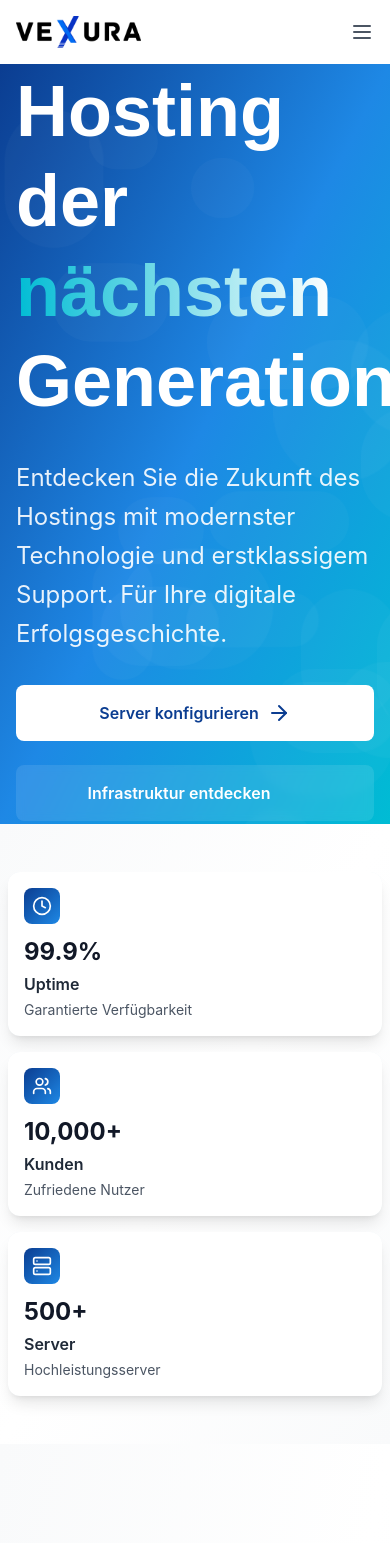
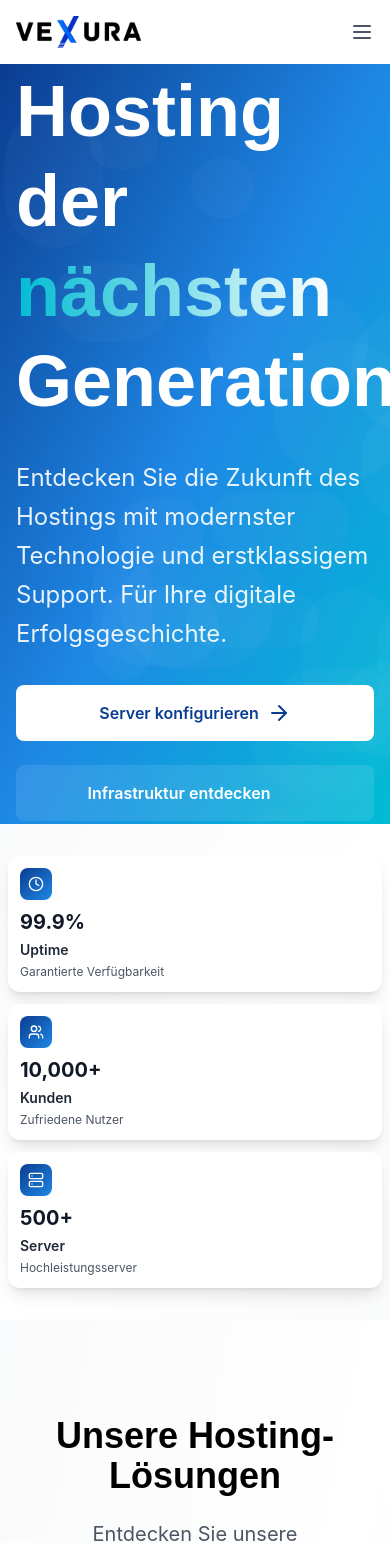
Before and after one commit to adriankrypton/vexura-react, a React (Vite) app: page / in a window 390 px wide. Shown: the top 1543 px of the page. Built offline with nearby package versions, Linux system fonts and the light colour scheme; a web font is replaced by a local one.

Commit message:
startseite anpassen frs handy

```diff
--- a/src/pages/HomePage.tsx
+++ b/src/pages/HomePage.tsx
@@ -49,10 +49,10 @@ export function HomePage() {
       <HeroSection />
 
       {/* Stats Section */}
-      <section className="py-12 md:py-20 relative overflow-hidden">
+      <section className="py-8 md:py-20 relative overflow-hidden">
         <div className="absolute inset-0 bg-gradient-to-br from-gray-50 via-white to-gray-50" />
         <div className="container mx-auto px-2 md:px-4 relative">
-          <div className="grid grid-cols-1 md:grid-cols-3 gap-4 md:gap-8">
+          <div className="grid grid-cols-1 md:grid-cols-3 gap-3 md:gap-8">
             {stats.map((stat, index) => (
               <motion.div
                 key={index}
@@ -63,13 +63,13 @@ export function HomePage() {
                 className="relative group"
               >
                 <div className="absolute inset-0 bg-gradient-to-br from-primary/5 to-accent-turquoise/5 rounded-xl transform transition-transform group-hover:scale-105" />
-                <div className="relative bg-white p-4 md:p-6 rounded-xl shadow-lg">
-                  <div className="p-2 md:p-3 bg-gradient-to-br from-primary to-primary-light rounded-lg w-fit mb-3 md:mb-4">
-                    <stat.icon className="h-5 w-5 md:h-6 md:w-6 text-white" />
+                <div className="relative bg-white p-3 md:p-6 rounded-xl shadow-lg">
+                  <div className="p-2 md:p-3 bg-gradient-to-br from-primary to-primary-light rounded-lg w-fit mb-2 md:mb-4">
+                    <stat.icon className="h-4 w-4 md:h-6 md:w-6 text-white" />
                   </div>
-                  <h3 className="text-2xl md:text-3xl font-bold text-gray-900 mb-1 md:mb-2">{stat.value}</h3>
-                  <p className="text-base md:text-lg font-semibold text-gray-800 mb-1">{stat.label}</p>
-                  <p className="text-sm md:text-base text-gray-600">{stat.description}</p>
+                  <h3 className="text-xl md:text-3xl font-bold text-gray-900 mb-1 md:mb-2">{stat.value}</h3>
+                  <p className="text-sm md:text-lg font-semibold text-gray-800 mb-1">{stat.label}</p>
+                  <p className="text-xs md:text-base text-gray-600">{stat.description}</p>
                 </div>
               </motion.div>
             ))}
@@ -82,7 +82,7 @@ export function HomePage() {
       <NewsHighlight />
 
       {/* Features Section */}
-      <section className="py-12 md:py-20 relative overflow-hidden">
+      <section className="py-8 md:py-20 relative overflow-hidden">
         <div className="absolute inset-0 bg-gradient-to-br from-[#0B3D91] via-[#1E88E5] to-[#00BCD4]" />
         <div className="absolute inset-0 bg-grid-white/[0.1] bg-[length:16px_16px]" />
         <div className="container mx-auto px-2 md:px-4 relative">
@@ -90,17 +90,17 @@ export function HomePage() {
             initial={{ opacity: 0, y: 20 }}
             whileInView={{ opacity: 1, y: 0 }}
             viewport={{ once: true }}
-            className="text-center mb-8 md:mb-16"
+            className="text-center mb-6 md:mb-16"
           >
-            <h2 className="text-2xl md:text-4xl font-display font-bold text-white mb-4 md:mb-6">
+            <h2 className="text-xl md:text-4xl font-display font-bold text-white mb-3 md:mb-6">
               Warum Vexura?
             </h2>
-            <p className="text-base md:text-xl text-white/90 max-w-3xl mx-auto">
+            <p className="text-sm md:text-xl text-white/90 max-w-3xl mx-auto">
               Wir kombinieren modernste Technologie mit jahrelanger Expertise
             </p>
           </motion.div>
 
-          <div className="grid grid-cols-1 md:grid-cols-3 gap-4 md:gap-8">
+          <div className="grid grid-cols-1 md:grid-cols-3 gap-3 md:gap-8">
             {features.map((feature, index) => (
               <motion.div
                 key={index}
@@ -108,11 +108,11 @@ export function HomePage() {
                 whileInView={{ opacity: 1, y: 0 }}
                 viewport={{ once: true }}
                 transition={{ delay: index * 0.1 }}
-                className="bg-white/10 backdrop-blur-sm p-4 md:p-6 rounded-xl border border-white/20"
+                className="bg-white/10 backdrop-blur-sm p-3 md:p-6 rounded-xl border border-white/20"
               >
-                <feature.icon className="h-8 w-8 md:h-12 md:w-12 text-white mb-3 md:mb-4" />
-                <h3 className="text-lg md:text-xl font-semibold text-white mb-2">{feature.title}</h3>
-                <p className="text-sm md:text-base text-white/80">{feature.description}</p>
+                <feature.icon className="h-6 w-6 md:h-12 md:w-12 text-white mb-2 md:mb-4" />
+                <h3 className="text-base md:text-xl font-semibold text-white mb-1 md:mb-2">{feature.title}</h3>
+                <p className="text-xs md:text-base text-white/80">{feature.description}</p>
               </motion.div>
             ))}
           </div>
@@ -120,7 +120,7 @@ export function HomePage() {
       </section>
 
       {/* CTA Section */}
-      <section className="py-12 md:py-20 relative overflow-hidden">
+      <section className="py-8 md:py-20 relative overflow-hidden">
         <div className="absolute inset-0 bg-gradient-to-br from-gray-50 via-white to-gray-50" />
         <div className="container mx-auto px-2 md:px-4 relative">
           <motion.div
@@ -129,20 +129,20 @@ export function HomePage() {
             viewport={{ once: true }}
             className="text-center"
           >
-            <h2 className="text-2xl md:text-4xl font-display font-bold mb-4 md:mb-6">
+            <h2 className="text-xl md:text-4xl font-display font-bold mb-3 md:mb-6">
               Bereit für professionelles Hosting?
             </h2>
-            <p className="text-base md:text-xl mb-6 md:mb-8 text-gray-600 max-w-2xl mx-auto">
+            <p className="text-sm md:text-xl mb-4 md:mb-8 text-gray-600 max-w-2xl mx-auto">
               Starten Sie noch heute mit Vexura und erleben Sie modernste
               Hosting-Technologie kombiniert mit erstklassigem Support.
             </p>
             <motion.button
               whileHover={{ scale: 1.05 }}
               whileTap={{ scale: 0.95 }}
-              className="bg-gradient-to-r from-primary to-primary-light text-white px-6 md:px-8 py-3 md:py-4 rounded-lg font-semibold inline-flex items-center group text-sm md:text-base"
+              className="bg-gradient-to-r from-primary to-primary-light text-white px-4 md:px-8 py-2 md:py-4 rounded-lg font-semibold inline-flex items-center group text-sm md:text-base"
             >
               Server konfigurieren
-              <ArrowRight className="ml-2 h-4 w-4 md:h-5 md:w-5 group-hover:translate-x-1 transition-transform" />
+              <ArrowRight className="ml-2 h-3 w-3 md:h-5 md:w-5 group-hover:translate-x-1 transition-transform" />
             </motion.button>
           </motion.div>
         </div>
```
